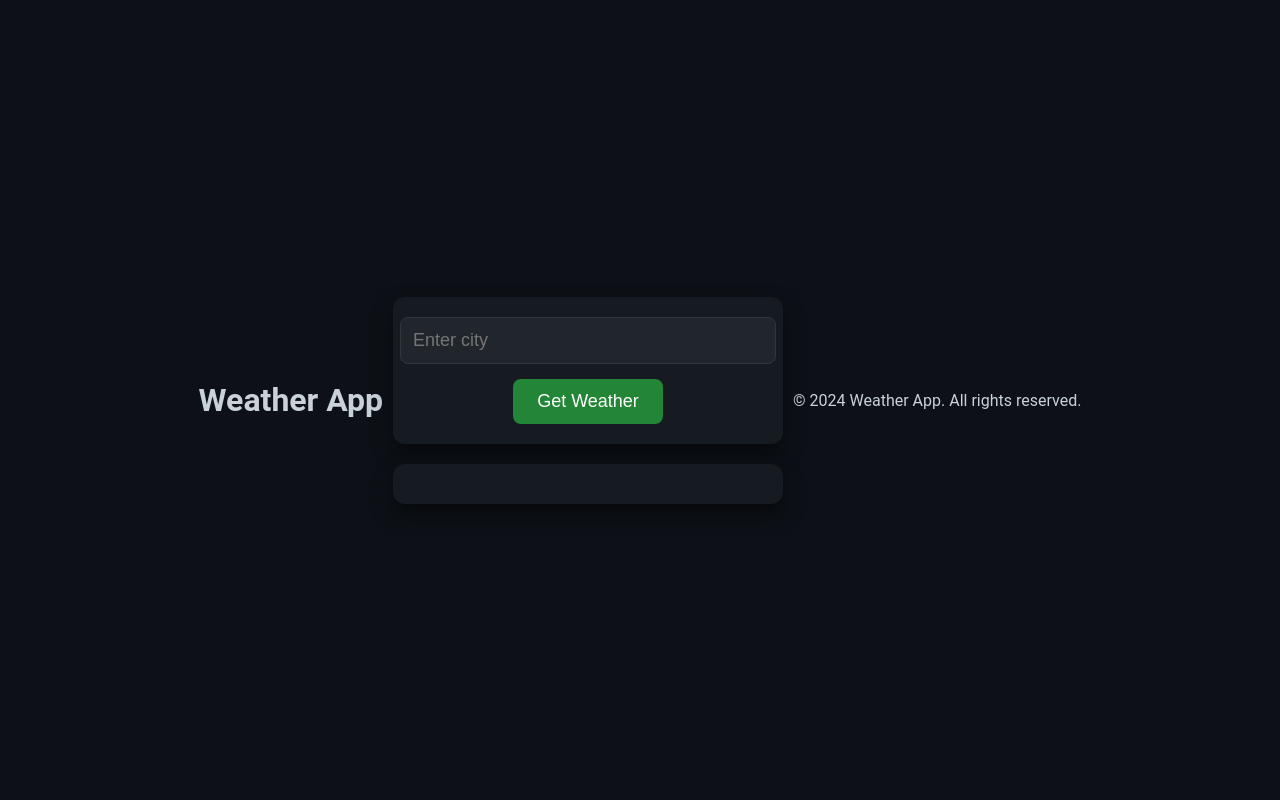
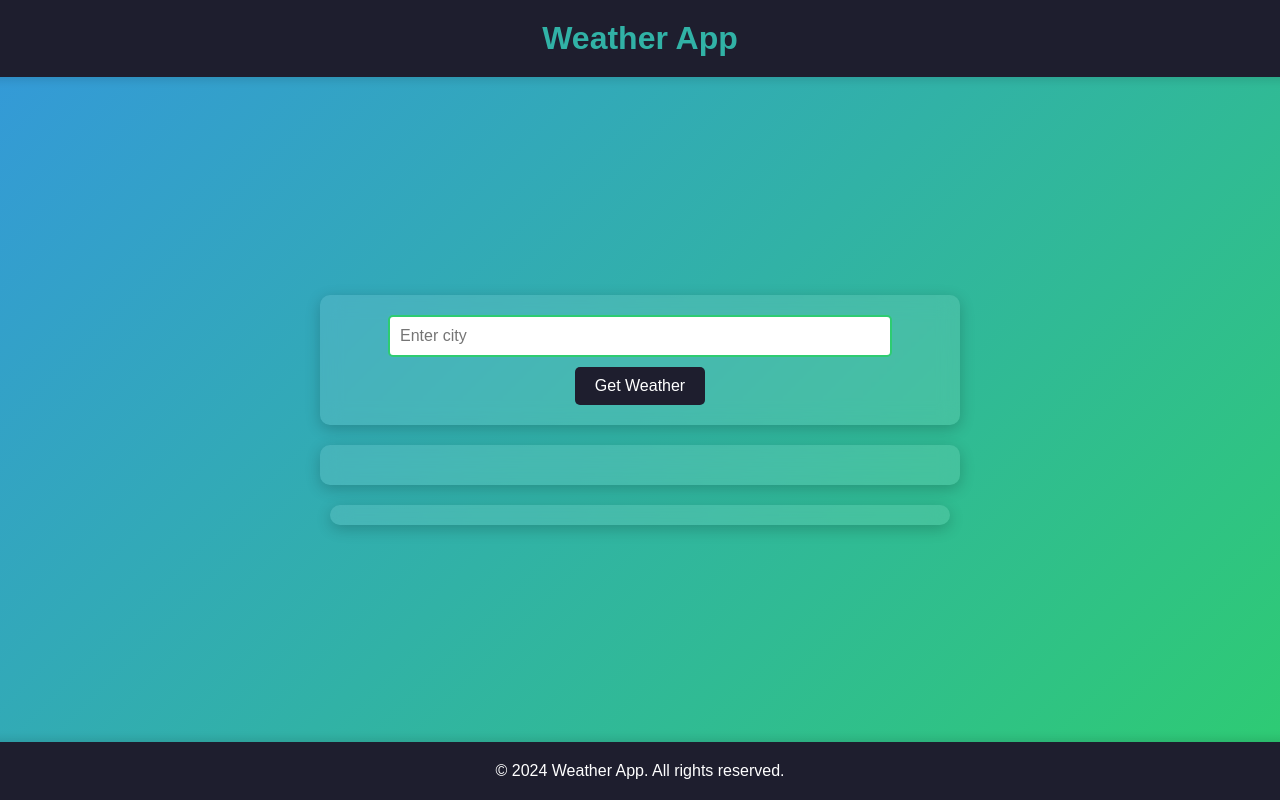
Before and after one commit to Grafals/Weather-App, a plain HTML site: page index.html in a window 1280 px wide. Drawn offline with Linux system fonts and the light colour scheme.

Commit message:
Update styles.css

```diff
--- a/styles.css
+++ b/styles.css
@@ -7,23 +7,42 @@ body, h1, p {
 
 /* Basic styling for the body */
 body {
-    font-family: 'Roboto', sans-serif;
-    background-color: #0d1117;
-    color: #c9d1d9;
+    font-family: Arial, sans-serif;
+    background: linear-gradient(135deg, #3498db, #2ecc71);
+    color: #fff;
     display: flex;
-    justify-content: center;
+    flex-direction: column;
+    justify-content: space-between;
     align-items: center;
     height: 100vh;
     margin: 0;
-    overflow: hidden;
+    overflow-x: hidden; /* Remove horizontal scroll bar */
 }
 
+/* Styling for the header */
+header {
+    background-color: #1e1e2e;
+    padding: 20px;
+    width: 100%;
+    text-align: center;
+    box-shadow: 0 4px 8px rgba(0, 0, 0, 0.1);
+}
+
+header h1 {
+    font-size: 2rem;
+    color: #fff;
+    animation: headerAnimation 2s ease-in-out infinite alternate;
+}
+
+/* Container styling */
 .container {
     display: flex;
     flex-direction: column;
     align-items: center;
-    padding: 10px;
-    animation: fadeIn 2s ease-in-out;
+    padding: 20px;
+    width: 80%;
+    max-width: 1200px;
+    margin: 20px auto;
 }
 
 /* Styling for the form */
@@ -31,134 +50,185 @@ body {
     display: flex;
     flex-direction: column;
     align-items: center;
-    background-color: #161b22;
-    border-radius: 12px;
-    box-shadow: 0 10px 20px rgba(0, 0, 0, 0.5);
+    background: rgba(255, 255, 255, 0.1);
+    border-radius: 10px;
+    box-shadow: 0 4px 15px rgba(0, 0, 0, 0.2);
     padding: 20px;
-    width: 350px;
-    transform: scale(0.9);
-    animation: scaleUp 1s ease-in-out forwards;
+    width: 100%;
+    max-width: 600px;
+    backdrop-filter: blur(10px);
+    animation: formFadeIn 2s ease-in-out;
 }
 
 .cityInput {
-    width: 100%;
-    padding: 12px;
-    border: 1px solid #30363d;
-    border-radius: 8px;
-    margin-bottom: 15px;
-    font-size: 18px;
-    background-color: #21262d;
-    color: #c9d1d9;
-    transition: border-color 0.3s ease, box-shadow 0.3s ease;
+    width: 80%;
+    padding: 10px;
+    border: 2px solid #2ecc71;
+    border-radius: 5px;
+    margin-bottom: 10px;
+    font-size: 16px;
+    transition: border-color 0.3s;
 }
 
 .cityInput:focus {
-    border-color: #58a6ff;
-    box-shadow: 0 0 8px rgba(88, 166, 255, 0.8);
+    border-color: #3498db;
 }
 
 button {
-    background-color: #238636;
+    background-color: #1e1e2e;
     color: #fff;
     border: none;
-    border-radius: 8px;
-    padding: 12px 24px;
+    border-radius: 5px;
+    padding: 10px 20px;
     cursor: pointer;
-    font-size: 18px;
-    transition: background-color 0.3s ease, transform 0.3s ease;
+    font-size: 16px;
+    transition: background-color 0.3s;
 }
 
 button:hover {
-    background-color: #2ea043;
-    transform: scale(1.05);
+    background-color: #2ecc71;
+}
+
+/* Weather container styling */
+.weatherContainer {
+    display: flex;
+    flex-direction: column;
+    align-items: center;
+    width: 100%;
+    margin-top: 20px;
+    animation: containerFadeIn 2s ease-in-out;
 }
 
 /* Styling for the weather card */
 .card {
+    background: rgba(255, 255, 255, 0.1);
+    border-radius: 10px;
+    box-shadow: 0 4px 15px rgba(0, 0, 0, 0.2);
+    padding: 20px;
+    width: 100%;
+    max-width: 600px;
+    text-align: center;
+    font-size: 18px;
+    margin-bottom: 20px;
+    backdrop-filter: blur(10px);
+    animation: cardSlideIn 2s ease-in-out;
+}
+
+.cityDisplay, .tempDisplay, .descDisplay, .weatherEmoji {
+    margin: 10px 0;
+}
+
+.weatherEmoji {
+    font-size: 40px;
+}
+
+/* Styling for the forecast */
+.forecast {
+    display: flex;
+    flex-direction: column;
+    width: 100%;
+    max-width: 600px;
+    padding: 10px;
+    background: rgba(255, 255, 255, 0.1);
+    border-radius: 10px;
+    box-shadow: 0 4px 15px rgba(0, 0, 0, 0.2);
+    backdrop-filter: blur(10px);
+}
+
+.forecastTitle {
+    text-align: center;
+    margin-bottom: 10px;
+    font-size: 1.2rem;
+    color: #fff;
+}
+
+.forecastHourly, .forecastDaily {
+    display: flex;
+    flex-wrap: nowrap;
+    overflow-x: auto;
+    padding: 10px;
+    scrollbar-width: thin;
+    scrollbar-color: #3498db #2ecc71;
+}
+
+.forecastHourly {
+    margin-bottom: 20px;
+}
+
+.forecastItem {
     display: flex;
     flex-direction: column;
     align-items: center;
-    background-color: #161b22;
-    border-radius: 12px;
-    box-shadow: 0 10px 20px rgba(0, 0, 0, 0.5);
-    padding: 20px;
-    width: 350px;
+    background: rgba(255, 255, 255, 0.1);
+    border-radius: 10px;
+    box-shadow: 0 4px 10px rgba(0, 0, 0, 0.2);
+    margin: 5px;
+    padding: 10px;
+    width: 100px;
     text-align: center;
-    font-size: 20px;
-    margin-top: 20px;
-    opacity: 0;
-    animation: fadeIn 1s ease-in-out forwards;
+    animation: forecastItemFadeIn 2s ease-in-out;
 }
 
-.cityDisplay {
-    font-size: 28px;
-    font-weight: bold;
-    margin-bottom: 15px;
-    animation: slideIn 1s ease-in-out forwards;
+.dateDisplay, .tempDisplay, .descDisplay, .weatherEmoji {
+    margin: 5px 0;
 }
 
-.tempDisplay, .humidityDisplay, .descDisplay, .weatherEmoji, .windDisplay, .pressureDisplay, .cloudsDisplay, .feelsLikeDisplay {
-    margin: 10px 0;
-    animation: fadeIn 2s ease-in-out forwards;
+/* Custom scrollbar for forecast */
+.forecastHourly::-webkit-scrollbar, .forecastDaily::-webkit-scrollbar {
+    height: 8px;
 }
 
-.weatherEmoji {
-    font-size: 50px;
-    animation: bounce 2s infinite;
+.forecastHourly::-webkit-scrollbar-thumb, .forecastDaily::-webkit-scrollbar-thumb {
+    background: linear-gradient(135deg, #3498db, #2ecc71);
+    border-radius: 10px;
 }
 
-.errorDisplay {
-    color: #e74c3c;
-    font-weight: bold;
-    margin: 15px 0;
-    animation: shake 0.5s ease-in-out;
+.forecastHourly::-webkit-scrollbar-track, .forecastDaily::-webkit-scrollbar-track {
+    background: rgba(255, 255, 255, 0.1);
+    border-radius: 10px;
 }
 
-/* Keyframes for animations */
-@keyframes fadeIn {
-    from {
-        opacity: 0;
-    }
-    to {
-        opacity: 1;
-    }
+/* Styling for the footer */
+footer {
+    background-color: #1e1e2e;
+    padding: 20px;
+    width: 100%;
+    text-align: center;
+    box-shadow: 0 -4px 8px rgba(0, 0, 0, 0.1);
+    animation: footerFadeIn 2s ease-in-out;
 }
 
-@keyframes scaleUp {
-    from {
-        transform: scale(0.9);
-    }
-    to {
-        transform: scale(1);
-    }
+footer p {
+    color: #fff;
 }
 
-@keyframes slideIn {
-    from {
-        transform: translateY(-20px);
-    }
-    to {
-        transform: translateY(0);
-    }
+/* Animations */
+@keyframes headerAnimation {
+    0% { color: #3498db; }
+    100% { color: #2ecc71; }
 }
 
-@keyframes bounce {
-    0%, 100% {
-        transform: translateY(0);
-    }
-    50% {
-        transform: translateY(-10px);
-    }
+@keyframes formFadeIn {
+    from { opacity: 0; transform: translateY(-20px); }
+    to { opacity: 1; transform: translateY(0); }
 }
 
-@keyframes shake {
-    0%, 100% {
-        transform: translateX(0);
-    }
-    25%, 75% {
-        transform: translateX(-10px);
-    }
-    50% {
-        transform: translateX(10px);
-    }
+@keyframes containerFadeIn {
+    from { opacity: 0; transform: translateY(20px); }
+    to { opacity: 1; transform: translateY(0); }
 }
+
+@keyframes cardSlideIn {
+    from { opacity: 0; transform: translateX(-20px); }
+    to { opacity: 1; transform: translateX(0); }
+}
+
+@keyframes forecastItemFadeIn {
+    from { opacity: 0; transform: scale(0.9); }
+    to { opacity: 1; transform: scale(1); }
+}
+
+@keyframes footerFadeIn {
+    from { opacity: 0; transform: translateY(20px); }
+    to { opacity: 1; transform: translateY(0); }
+}
```
